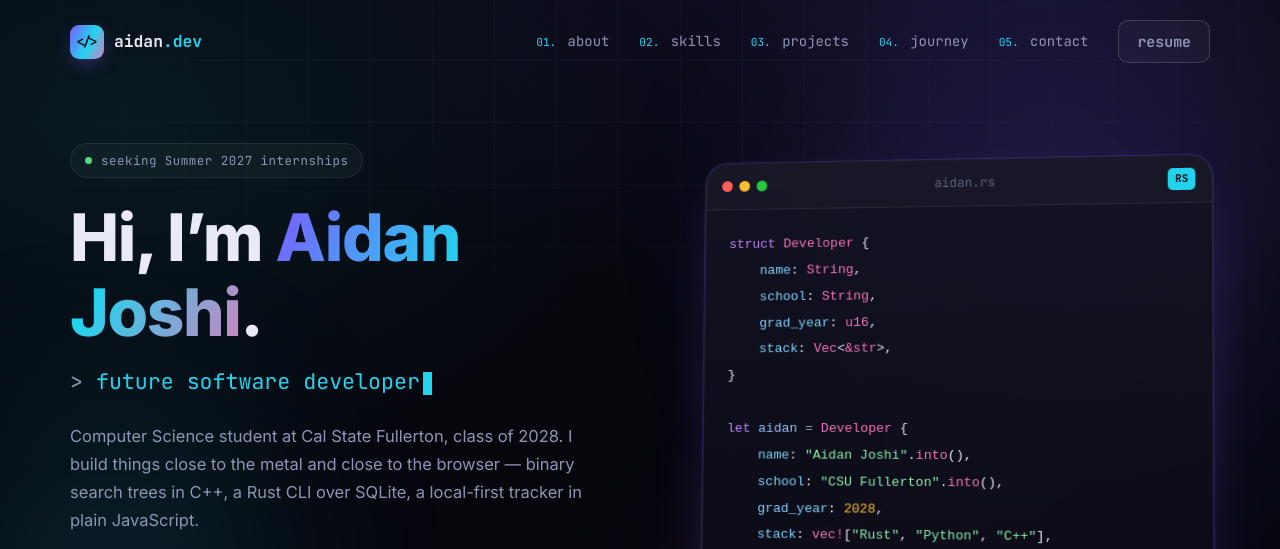
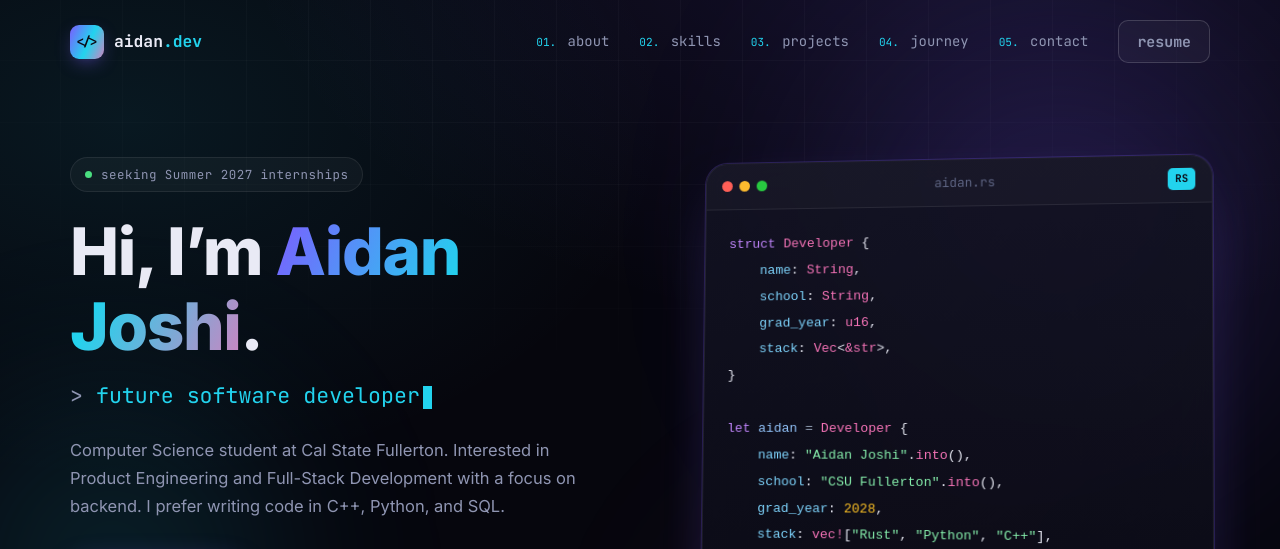
Before and after one commit to Aidan4715/Portfolio, a plain HTML site: page index.html in a window 1280 px wide. Shown: the top 549 px of the page. Drawn offline with Linux system fonts and the light colour scheme.

Commit message:
Fixing the front page about me area

```diff
--- a/index.html
+++ b/index.html
@@ -72,11 +72,8 @@
       </p>
 
       <p class="hero__blurb reveal">
-        Computer Science student at Cal State Fullerton, class of 2028. I build things close to the
-        metal and close to the browser &mdash; binary search trees in C++, a Rust CLI over SQLite,
-        a local-first tracker in plain JavaScript.
+        Computer Science student at Cal State Fullerton. Interested in Product Engineering and Full-Stack Development with a focus on backend. I prefer writing code in C++, Python, and SQL.
       </p>
-
       <div class="hero__actions reveal">
         <a class="btn btn--primary" href="#projects">
           View my work
```
